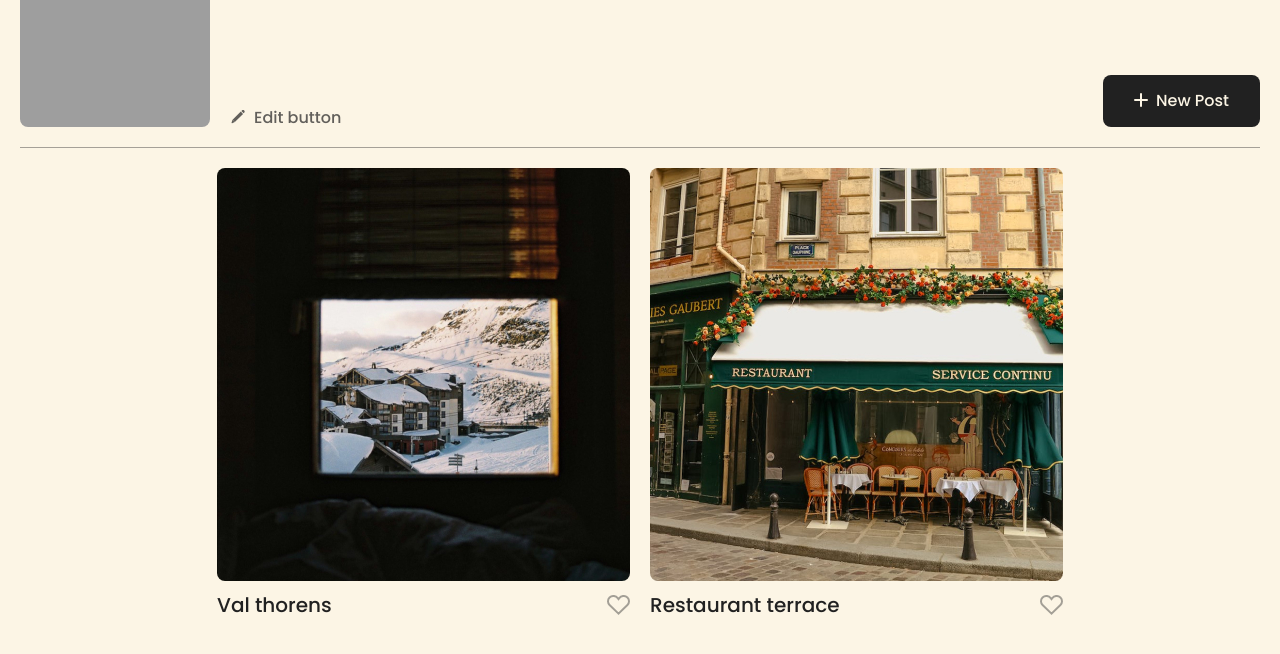
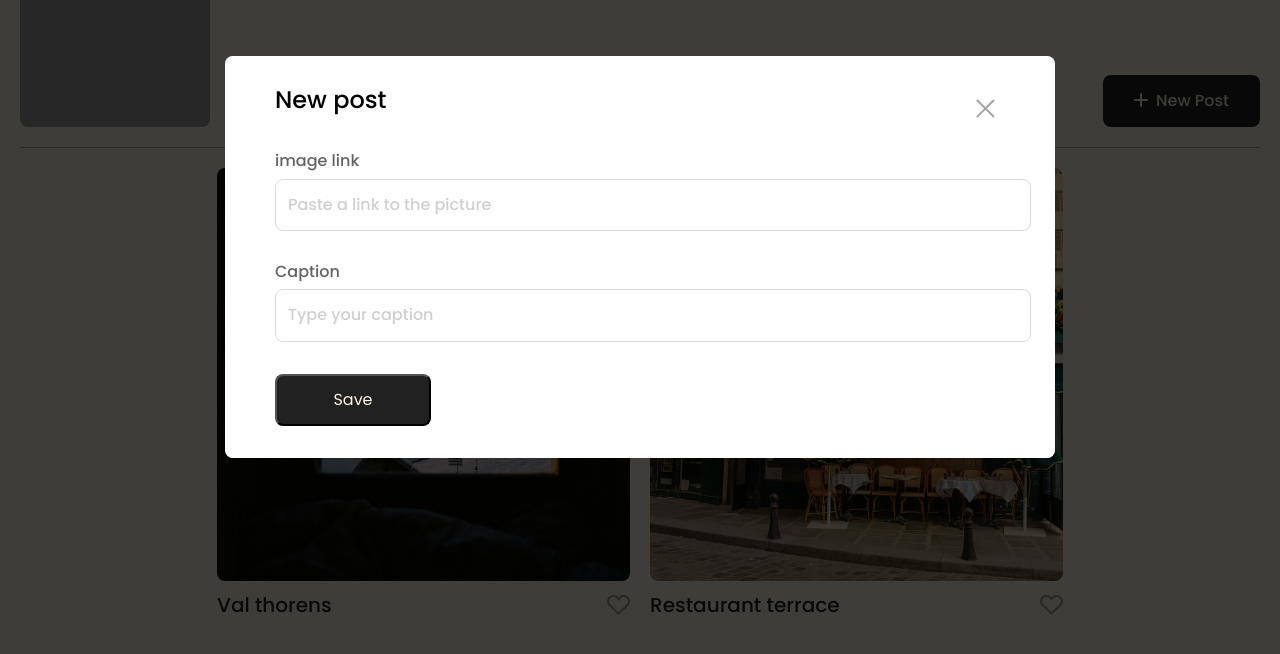
Before and after one commit to sandel28/se_project_spots, a plain HTML site: page index.html in a window 1280 px wide. Shown: the part 143-797 px from the top of the page. Drawn offline with Linux system fonts and the light colour scheme; grey boxes are pictures that could not be loaded.

Commit message:
sprint 4 stage 1 hopefully completed

```diff
--- /dev/null
+++ b/blocks/modal.css
@@ -0,0 +1,102 @@
+.modal {
+  visibility: hidden;
+  background-color: #00000080;
+  position: fixed;
+  top: 0;
+  right: 0;
+  bottom: 0;
+  left: 0;
+  display: flex;
+  justify-content: center;
+  align-items: center;
+  padding: 10px;
+  font-family: poppins, Arial, Helvetica, sans-serif;
+}
+
+.modal_is-opened{
+  visibility: visible;
+}
+
+.modal__container{
+  max-width: 730px;
+  width: 100%;
+  border-radius: 8px;
+  background-color: #fff;
+  padding: 32px 50px;
+  position: relative;
+}
+
+.modal__close-btn{
+  position: absolute;
+  top: 32px;
+  right: 50px;
+  width: 40px;
+  background-repeat: no-repeat;
+  background-position: center;
+  height: 40px;
+  background-color: transparent;
+  border: none;
+  opacity: 40%;
+  background-image: url(../images/close-icon.svg);
+}
+
+.modal__title{
+  margin: 0 0 32px;
+  font-weight: 500;
+  line-height: 100%;
+  width: 169px;
+  height: 32px;
+}
+
+.modal__form{
+display: flex;
+flex-direction: column;
+}
+
+.modal__input{
+display: block;
+margin: 8px 0 0;
+width: 100%;
+padding: 16px 12px;
+border-radius: 8px;
+border: 1px solid #cccccc
+}
+
+.modal__label{
+margin: 0 0 32px;
+font-weight: 500;
+font-size: 16px;
+font-family: poppins, Arial, Helvetica, sans-serif;
+color: #212121;
+opacity: 70%;
+}
+
+.modal__input::placeholder{
+color: #2121214d;
+max-width: 88%;
+font-family: poppins, Arial, Helvetica, sans-serif;
+font-weight: 500;
+line-height: 100%;
+}
+
+.modal__submit-btn{
+  border-radius: 8px;
+  max-width: 156px;
+  height: 52px;
+  background-color: #212121;
+  color: #fcf5e5;
+}
+
+@media screen and (max-width:400px){
+  .modal__submit-btn{
+    max-width:100%;
+  }
+  .modal__input::placeholder{
+    font-weight: 500;
+    font-size: 16px;
+  }
+  .modal__input{
+    max-width: 88%;
+    border: 1px solid #cccccc
+  }
+}
--- a/index.html
+++ b/index.html
@@ -109,6 +109,41 @@
       <footer class="footer">
         <p class="footer__copyright">2025 &copy; Sandel Martinez</p>
       </footer>
+      <div class="modal modal_is-opened">
+        <div class="modal__container">
+          <button type="button"  class="modal__close-btn"></button>
+          <h2 class="modal__title">Edit profile</h2>
+          <form class="modal__form">
+            <label for="profile-name-input" class="modal__label">
+              Name
+              <input id="profile-name-input"  type="text" class="modal__input"  placeholder="Type your name"/>
+            </label>
+
+            <label for="profile-description-input" class="modal__label">
+              Description
+              <input id="profile-description-input"  type="text" class="modal__input"  placeholder="Describe yourself"/>
+            </label>
+            <button type="submit"  class="modal__submit-btn">Save</button>
+          </form>
+        </div>
+      </div>
+    </div>
+    <div class="modal modal_is-opened">
+      <div class="modal__container">
+        <button type="button"  class="modal__close-btn"></button>
+        <h2 class="modal__title">New post</h2>
+        <form class="modal__form">
+          <label for="card-image-input" class="modal__label">
+            image link
+            <input id="card-image-input"  type="url" class="modal__input"  placeholder="Paste a link to the picture"/>
+          </label>
+          <label for="profile-description-input" class="modal__label">
+            Caption
+            <input id="profile-description-input"  type="text" class="modal__input"  placeholder="Type your caption"/>
+          </label>
+          <button type="submit"  class="modal__submit-btn">Save</button>
+        </form>
+      </div>
     </div>
     <script  defer src="./scripts/index.js" ></script>
   </body>
--- a/pages/index.css
+++ b/pages/index.css
@@ -7,3 +7,4 @@
 @import url(../vendor/fonts.css);
 @import url(../vendor/normalize.css);
 @import url(../blocks/footer.css);
+@import url(../blocks/modal.css)
```
Also changed, not shown: images/close-icon.svg (added).
